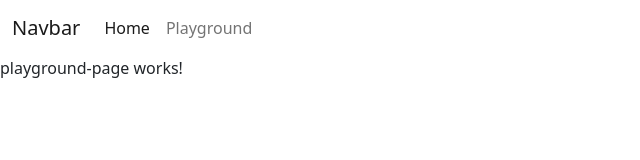
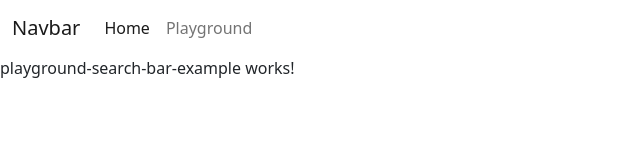
Before and after one commit to matheusbc97/portfolio-angular, an Angular app: page /playground in a window 1280 px wide. Shown: the top 160 px of the page, without its empty margins (0-640 px from the left). Built offline with nearby package versions, Linux system fonts and the light colour scheme.

Commit message:
playground-search-bar-example component

```diff
--- a/src/app/app.module.ts
+++ b/src/app/app.module.ts
@@ -11,6 +11,7 @@ import { HomeStacksComponent } from './pages/home-page/components/sections/home-
 import { HomeProjectsComponent } from './pages/home-page/components/sections/home-projects/home-projects.component';
 import { HomeContactsComponent } from './pages/home-page/components/sections/home-contacts/home-contacts.component';
 import { PlaygroundPageComponent } from './pages/playground-page/playground-page.component';
+import { PlaygroundSearchBarExampleComponent } from './pages/playground-page/components/sections/playground-search-bar-example/playground-search-bar-example.component';
 
 @NgModule({
   declarations: [
@@ -22,6 +23,7 @@ import { PlaygroundPageComponent } from './pages/playground-page/playground-page
     HomeProjectsComponent,
     HomeContactsComponent,
     PlaygroundPageComponent,
+    PlaygroundSearchBarExampleComponent,
   ],
   imports: [
     BrowserModule,
--- /dev/null
+++ b/src/app/pages/playground-page/components/sections/playground-search-bar-example/playground-search-bar-example.component.html
@@ -0,0 +1 @@
+<p>playground-search-bar-example works!</p>
--- a/src/app/pages/playground-page/playground-page.component.html
+++ b/src/app/pages/playground-page/playground-page.component.html
@@ -1 +1 @@
-<p>playground-page works!</p>
+<app-playground-search-bar-example></app-playground-search-bar-example>
```
Also changed, not shown: src/app/pages/playground-page/components/sections/playground-search-bar-example/playground-search-bar-example.component.ts (added, +10 -0 lines), src/app/pages/playground-page/components/sections/playground-search-bar-example/playground-search-bar-example.component.scss (added), 1 other file (tests, documents, lock files or other folders).
